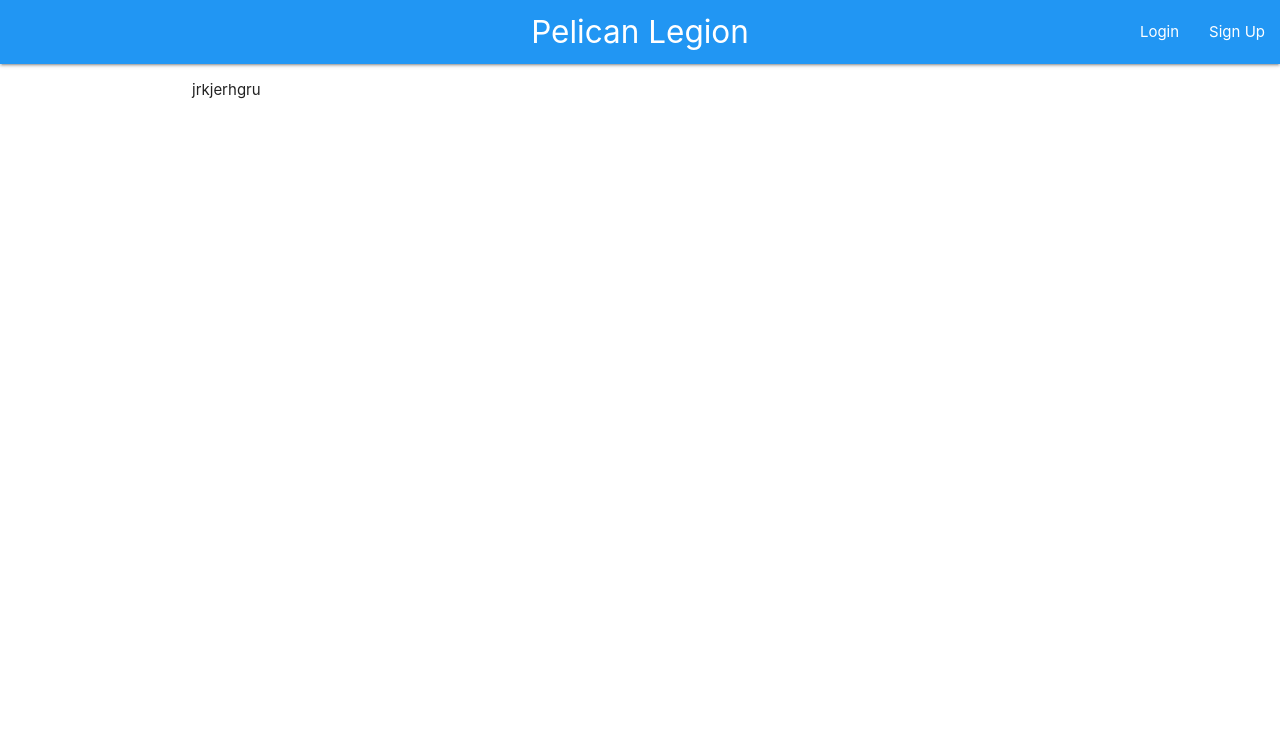
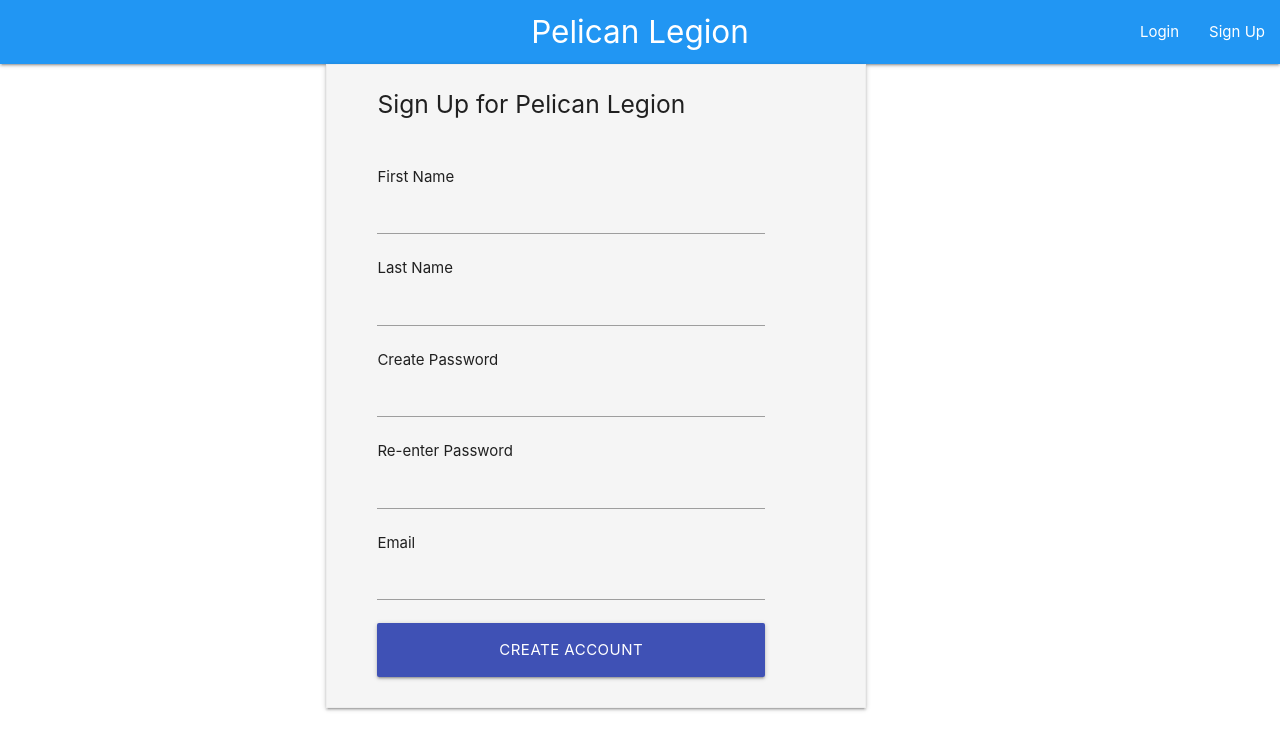
Before and after one commit to michelllle-liu/pelican-legion, a Flask app: page /signup in a window 1280 px wide. Shown: the top 750 px of the page. Run offline with Flask 2, Linux system fonts and the light colour scheme.

Commit message:
sign up template

```diff
--- a/App/templates/signup.html
+++ b/App/templates/signup.html
@@ -3,5 +3,40 @@
 {{ super() }}
 
 {% block content %}
-    <p>jrkjerhgru</p>
+    <div class = "container">
+        <div class="z-depth-1 grey lighten-4 row" style="display: inline-block; padding: 10px 100px 10px 50px; border: 1px solid #EEE;">
+
+            <form class="signup-container">
+                <h5> Sign Up for Pelican Legion</h5>
+                <br>
+                <p>
+                <h7>First Name</h7>
+                <input class="fname-input" type="text" required></p>
+                <p>
+                <h7>Last Name</h7>
+                <input class="lname-input" type="text" required></p>
+                <p>
+                <h7>Create Password</h7>
+                <input class="pwrd-input" type="password" id ='create-pwrd'></p>
+
+                <p>
+                    <h7>Re-enter Password</h7>
+                    <input class ='validate' type = 'password' id = 'confirm-pwrd'>
+                </p>
+
+                <p>
+                <h7>Email</h7>
+                <input class="email-input" type="text"></p>
+                </label>
+
+                <centre>
+                    <div class='row'>
+                      <button type='submit' name='btn_signup' class='col s12 btn btn-large waves-effect indigo'>Create account</button>
+                    </div>
+                  </centre>
+              </form>
+
+
+
+    </div>
 {% endblock %}
```
